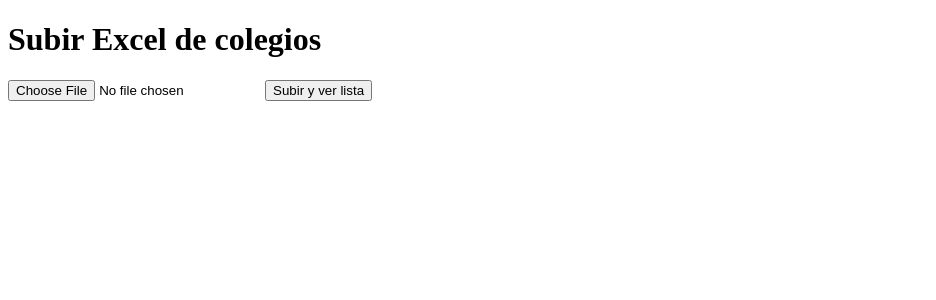
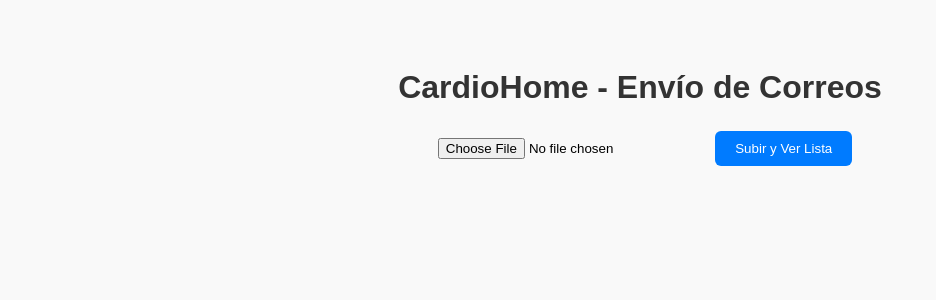
Before and after one commit to jmirandal1994/correocardiohome, a Flask app: page / in a window 1280 px wide. Shown: the top 300 px of the page, without its empty margins (0-936 px from the left). Run offline with Flask 3, Linux system fonts and the light colour scheme.

Commit message:
Update index.html

```diff
--- a/templates/index.html
+++ b/templates/index.html
@@ -1,18 +1,81 @@
 <!DOCTYPE html>
-<html>
+<html lang="es">
 <head>
+  <meta charset="UTF-8" />
   <title>CardioHome Mailer</title>
+  <style>
+    body {
+      font-family: Arial, sans-serif;
+      background: #f9f9f9;
+      padding: 40px;
+      text-align: center;
+    }
+
+    h1 {
+      color: #333;
+    }
+
+    form {
+      margin: 20px auto;
+    }
+
+    input[type="file"] {
+      padding: 10px;
+      margin-right: 10px;
+    }
+
+    button {
+      padding: 10px 20px;
+      background-color: #007bff;
+      color: #fff;
+      border: none;
+      border-radius: 6px;
+      cursor: pointer;
+    }
+
+    button:hover {
+      background-color: #0056b3;
+    }
+
+    table {
+      margin: 30px auto;
+      border-collapse: collapse;
+      width: 80%;
+    }
+
+    th, td {
+      padding: 12px;
+      border: 1px solid #ccc;
+    }
+
+    th {
+      background-color: #007bff;
+      color: white;
+    }
+
+    tr:nth-child(even) {
+      background-color: #f2f2f2;
+    }
+
+    .section {
+      margin-top: 40px;
+    }
+  </style>
 </head>
 <body>
-    <h1>Subir Excel de colegios</h1>
+
+  <h1>CardioHome - Envío de Correos</h1>
+
+  <!-- Formulario para subir Excel -->
   <form method="POST" enctype="multipart/form-data">
-        <input type="file" name="file" accept=".xlsx">
-        <button type="submit">Subir y ver lista</button>
+    <input type="file" name="file" accept=".xlsx" required>
+    <button type="submit">Subir y Ver Lista</button>
   </form>
 
   {% if data %}
-        <h2>Previsualización</h2>
-        <table border="1">
+    <div class="section">
+      <h2>📋 Previsualización de Correos</h2>
+      <table>
         <tr>
           <th>Colegio</th>
           <th>Correo</th>
@@ -29,10 +92,13 @@
         {% endfor %}
       </table>
 
+      <!-- Botón para enviar todos los correos -->
       <form method="POST" action="{{ url_for('send_emails') }}">
         <input type="hidden" name="data" value="{{ data | tojson }}">
-            <button type="submit">Enviar todos los correos</button>
+        <button type="submit">🚀 Enviar Todos los Correos</button>
       </form>
+    </div>
   {% endif %}
+
 </body>
 </html>
```
Lines whose indentation alone changed are shown as unchanged.
